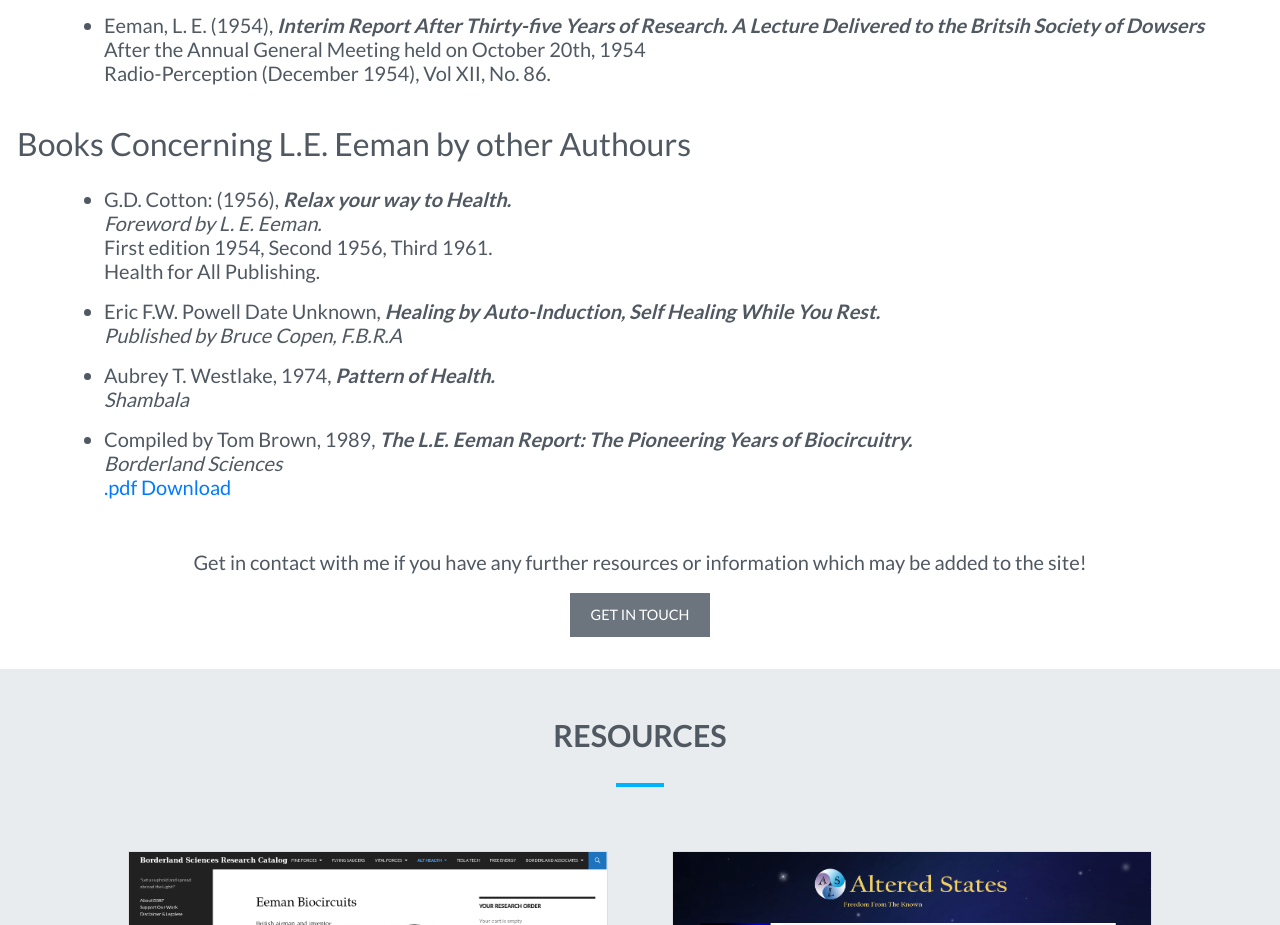
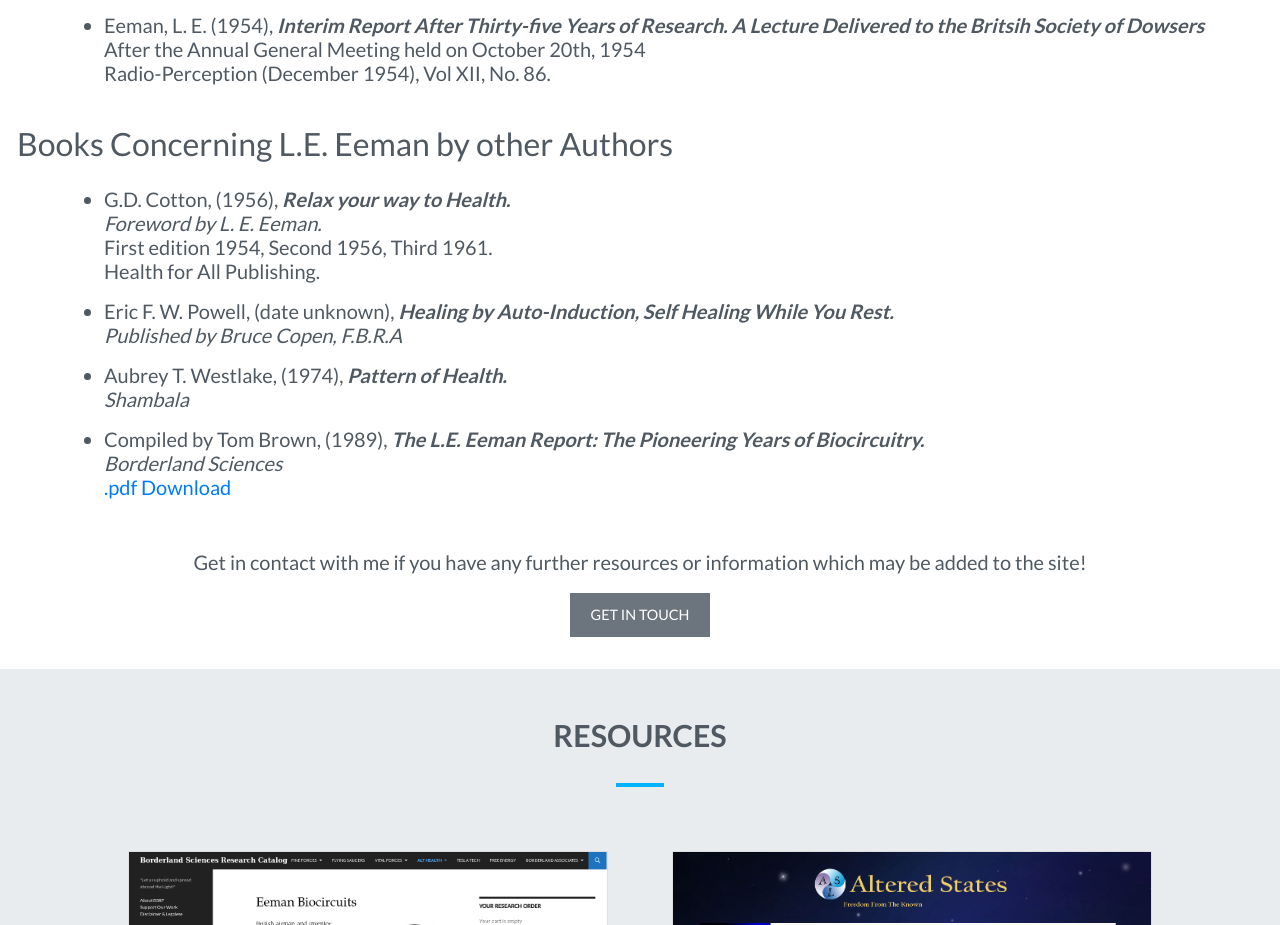
Before and after one commit to 80nF1R3H34D/Bootstrap-4-Master, a website: page index.html in a window 1280 px wide. Shown: the part 4863-5788 px from the top of the page. Drawn offline with Linux system fonts and the light colour scheme.

Commit message:
changes to index.html

```diff
--- a/index.html
+++ b/index.html
@@ -342,25 +342,25 @@ L!\j;3@EJE2ssEZzz22yJ2.   $t3EtHsC?VC.;Z3et7;i[;.J
 </div>
 <br>
 		<div class="row no-padding">
-<h2><div class="mw-headline" id="books_concerning">Books Concerning L.E. Eeman by other Authours
+<h2><div class="mw-headline" id="books_concerning">Books Concerning L.E. Eeman by other Authors
 	</h2>
 </div>
 <div class="biblio">
 	<p>
 	<h5><ul>
-	<li><span class="citation" id="CITEREFH.D.Cotton">&#32;G.D. Cotton:&#32;(1956),&#32;<i><strong>Relax your way to Health.</strong><br>Foreword by L. E. Eeman.</i><br>&#32;First edition 1954, Second 1956, Third 1961.<br>&#32Health for All Publishing.</span>
+	<li><span class="citation" id="CITEREFH.D.Cotton">&#32;G.D. Cotton,&#32;(1956),&#32;<i><strong>Relax your way to Health.</strong><br>Foreword by L. E. Eeman.</i><br>&#32;First edition 1954, Second 1956, Third 1961.<br>&#32Health for All Publishing.</span>
 	</li>
 	</p>
 	<p>
-	<li><span class="citation" id="CITEREFAubreyT.Westlake">&#32;Eric F.W. Powell&#32;Date Unknown,&#32;<i><strong>Healing by Auto-Induction, Self Healing While You Rest.</strong><br>Published by Bruce Copen, F.B.R.A</i></span>
+	<li><span class="citation" id="CITEREFEricF">&#32;Eric F. W. Powell,&#32;(date unknown),&#32;<i><strong>Healing by Auto-Induction, Self Healing While You Rest.</strong><br>Published by Bruce Copen, F.B.R.A</i></span>
 	</li>
 	</p>
 	<p>
-	<li><span class="citation" id="CITEREFEricF.W.Powell">&#32;Aubrey T. Westlake,&#32;1974,&#32;<i><strong>Pattern of Health.</strong><br>Shambala</i></span>
+	<li><span class="citation" id="CITEREFAubreyT.Westlake"> &#32;Aubrey T. Westlake,&#32;(1974),&#32;<i><strong>Pattern of Health.</strong><br>Shambala</i></span>
 	</li>
 	</p>
 	<p>
-	<li><span class="citation" id="CITEREFEricF.W.Powell">&#32;Compiled by Tom Brown,&#32;1989,&#32;<i><strong>The L.E. Eeman Report: The Pioneering Years of Biocircuitry.</strong><br>Borderland Sciences</i><a href="pdf/TheLEEeman_report.pdf"><br>.pdf Download</a></span>
+	<li><span class="citation" id="CITEREFEricF.W.Powell">&#32;Compiled by Tom Brown,&#32;(1989),&#32;<i><strong>The L.E. Eeman Report: The Pioneering Years of Biocircuitry.</strong><br>Borderland Sciences</i><a href="pdf/TheLEEeman_report.pdf"><br>.pdf Download</a></span>
 	</li>
 	</p>
 	</ul>
```
